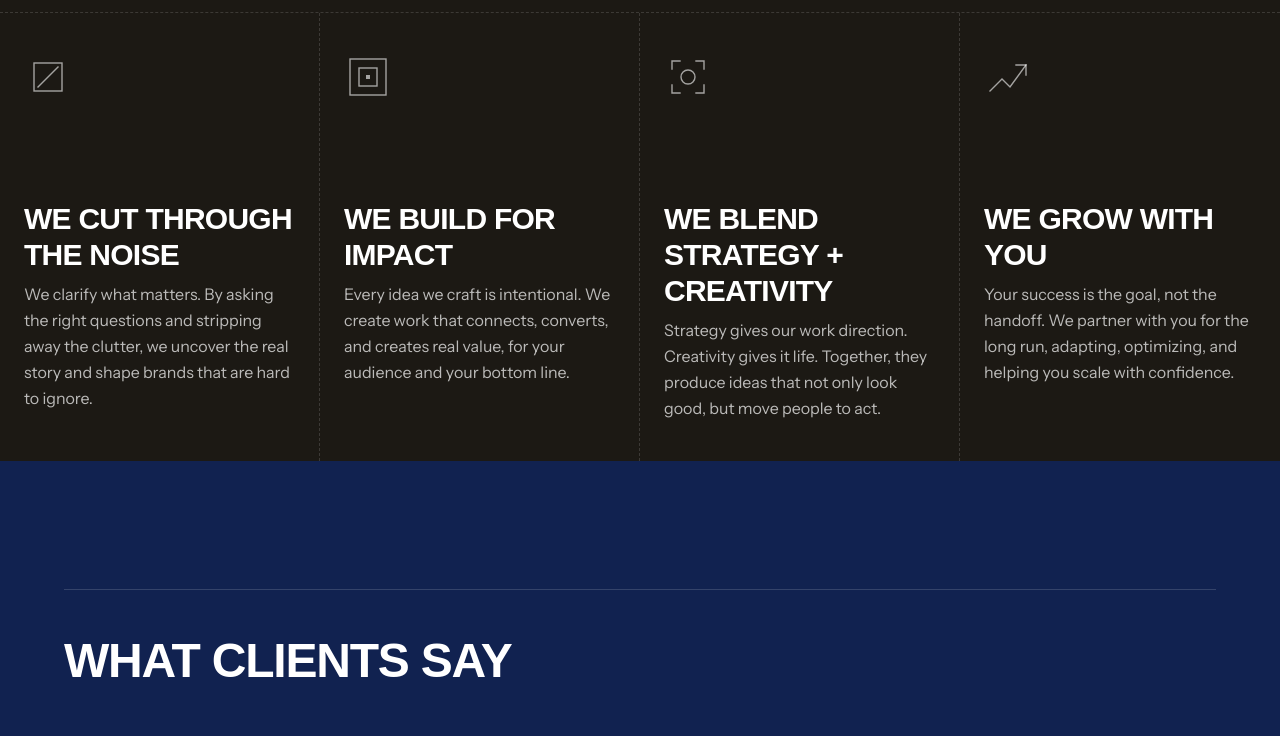
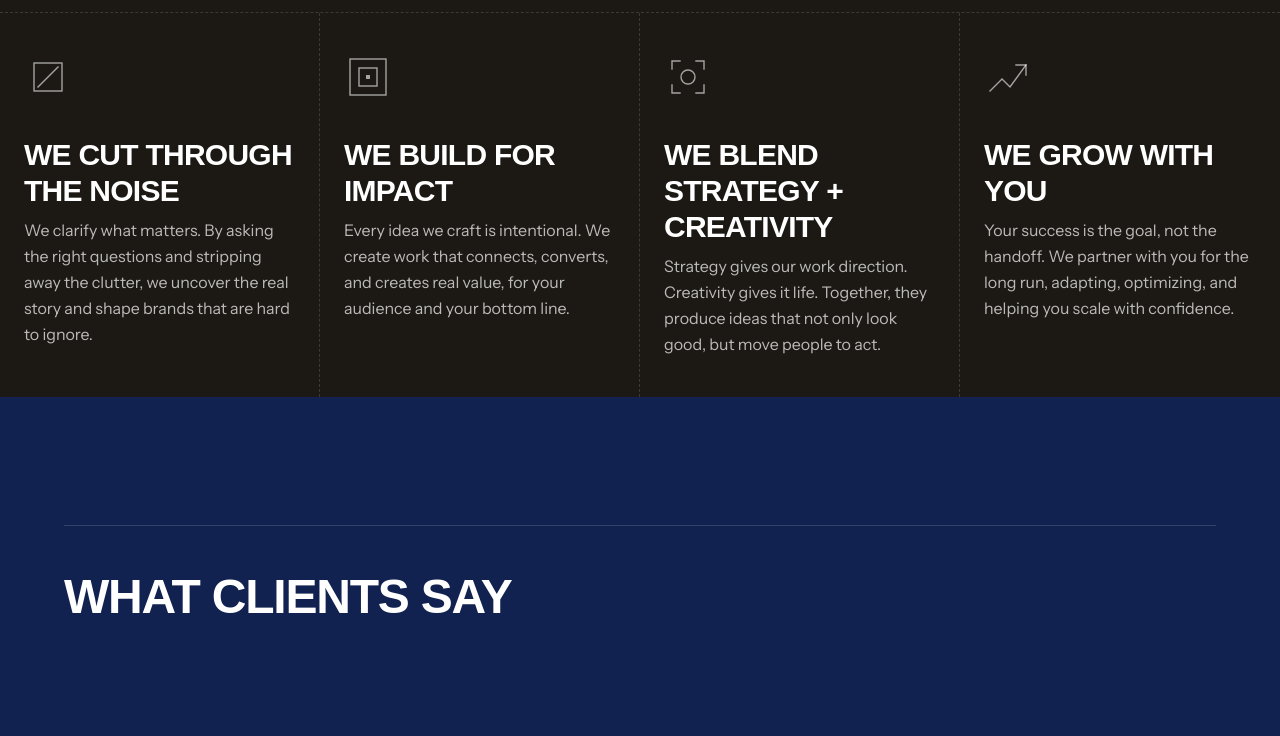
Before and after one commit to kensawawe/mediafoundrysl, a Next.js app: page / in a window 1280 px wide. Shown: the part 4420-5156 px from the top of the page. Built offline with nearby package versions, Linux system fonts and the light colour scheme; a web font is replaced by a local one.

Commit message:
Close the gap between Roadblocks icons and their text
pt-10/lg:pt-20 was leaving a large dead gap between each icon and its
title/description; reduced to pt-4 to bring them closer together.

```diff
--- a/components/home/Roadblocks.tsx
+++ b/components/home/Roadblocks.tsx
@@ -218,7 +218,7 @@
               className="flex flex-col gap-5 px-5 py-8 last:border-b-0 lg:border-b-0 lg:px-6 lg:py-10"
             >
               <Icon className="size-12 text-foreground/60" />
-              <div className="flex flex-col gap-2 pt-10 lg:pt-20">
+              <div className="flex flex-col gap-2 pt-4">
                 <h3 className="font-display text-2xl font-bold uppercase tracking-tight sm:text-3xl">
                   {title}
                 </h3>
```
